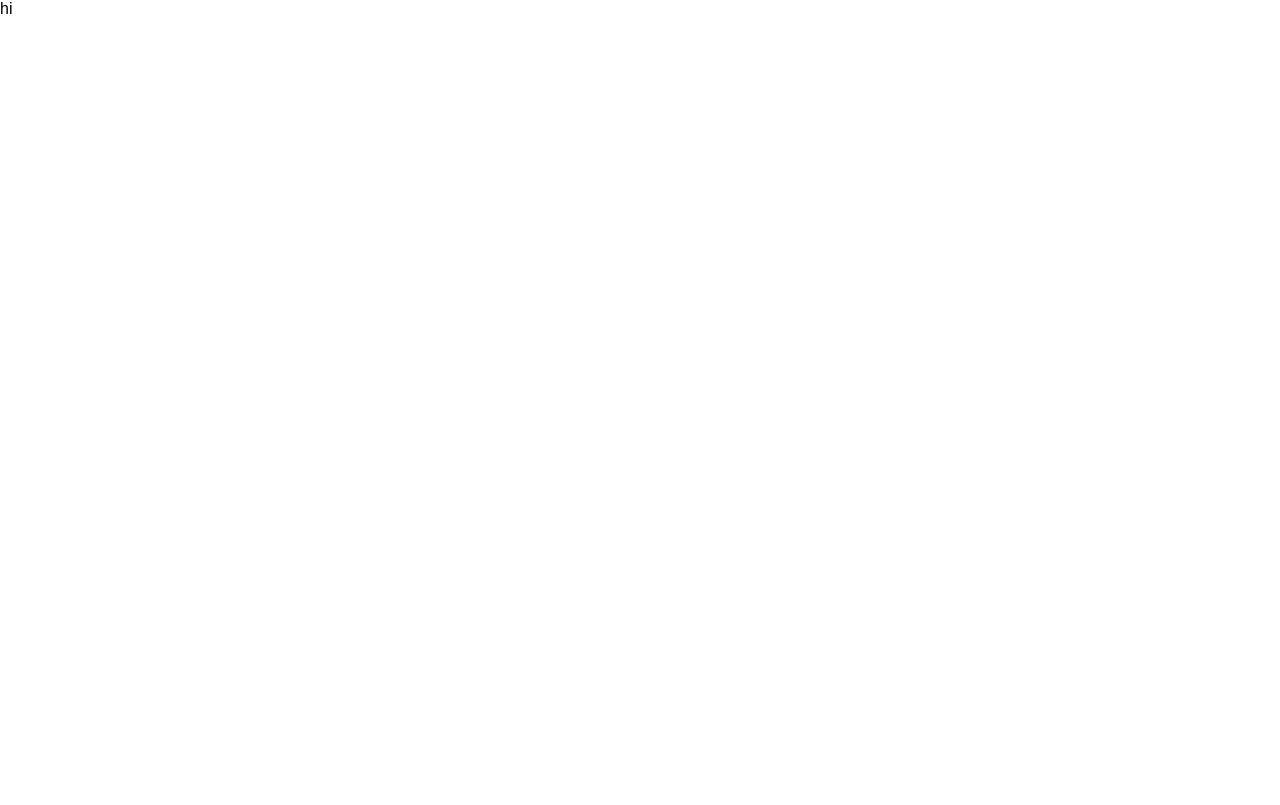
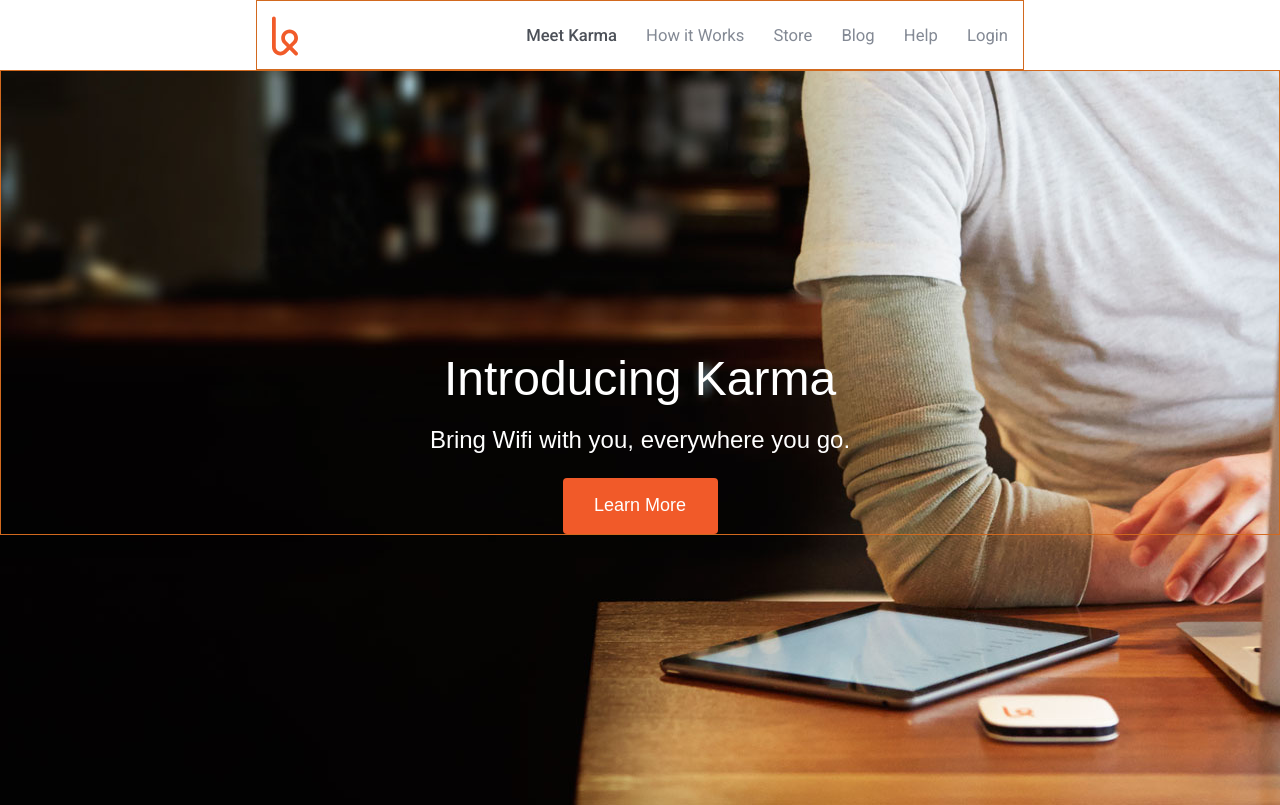
Before and after one commit to ingvillo/karma, a plain HTML site: page index.html in a window 1280 px wide. Drawn offline with Linux system fonts and the light colour scheme.

Commit message:
first commit

```diff
--- a/css/style.css
+++ b/css/style.css
@@ -1,3 +1,12 @@
+
+html {
+  box-sizing: border-box;
+}
+*, *:before, *:after {
+  box-sizing: inherit;
+}
+
+
 /*! normalize.css v3.0.2 | MIT License | git.io/normalize */
 
 /**
@@ -425,3 +434,99 @@
 th {
   padding: 0;
 }
+
+/* Puts grey background and border around divs for later deletion */
+
+body {
+    background-color: ;
+}
+
+div {
+    border: 1px solid Chocolate;
+}
+
+/* Navigation Section */
+
+
+.top-navigation {
+  background-color: white;
+}
+
+.top-navigation > .content {
+  width: 60%; /* 864px/1440px */
+  height:4.375rem;
+  margin: 0 auto;
+  padding: 0px 15px;
+}
+
+.top-navigation .links {
+    float: right;
+    font-family: 'Roboto', sans-serif;
+    color: #838994;
+    font-size: 1.04rem;
+    margin-top: 25px;
+    -webkit-font-smoothing: antialiased;
+}
+.top-navigation .links li {
+    display: inline-block;
+    margin-left: 25px;
+}
+.top-navigation .links .active {
+    color: #4c5058;
+    font-weight: 500;
+}
+.top-navigation .links li:hover {
+    cursor: pointer;
+    color: #333333;
+}
+.top-navigation .logo {
+  height: 4.375rem;
+}
+
+/* Introduction Section */
+
+.introduction {
+  background-image: url('../images/first-background.jpg');
+  background-position: center bottom;
+  background-repeat: no-repeat;
+  background-size: cover;
+  height: 45.938rem;
+  overflow: auto;
+}
+
+.introduction h1 {
+  margin-top: 17.5rem;
+  font-size: 3rem;
+}
+
+.introduction h1, .introduction h3 {
+  color: white;
+  text-align: center;
+  font-weight: 300;
+}
+
+h3 {
+  font-size: 1.5rem;
+  margin-top: -0.5em;
+}
+
+.big-button {
+  text-shadow: none;
+  width: 9.688rem;
+  background-color: #f15a29;
+  border-color: #f15a29;
+  border-radius: 4px;
+  border-style: none;
+  padding: 1rem 1.5rem;
+  color: white;
+  font-size: 1.125rem;
+  line-height: 1.33;
+  margin: 0 auto;
+  display: block;
+}
+
+button:hover {
+  background-color: #d9400e;
+  border-color: #cf3d0e;
+  cursor: pointer;
+}
--- a/index.html
+++ b/index.html
@@ -4,8 +4,28 @@
 	<meta charset="UTF-8">
 	<title>Document</title>
 	<link rel="stylesheet" href="css/style.css">
+	<link href='http://fonts.googleapis.com/css?family=Roboto:400,500,300' rel='stylesheet' type='text/css'>
 </head>
 <body>
-	hi
+	<nav class="top-navigation">
+    	<div class="content">
+        	<ul class="links">
+            	<li class="active">Meet Karma</li>
+            	<li>How it Works</li>
+            	<li>Store</li>
+            	<li>Blog</li>
+            	<li>Help</li>
+            	<li>Login</li>
+        	</ul>
+        	<img class="logo" src="images/karma-logo.svg" alt="Logo Image" width="26px">
+    	</div>
+	</nav>
+	<section class="introduction">
+		<div class="content">
+			<h1>Introducing Karma</h1>
+			<h3>Bring Wifi with you, everywhere you go.</h3>
+				<button class="big-button">Learn More</button>
+		</div>
+	</section>
 </body>
 </html>
```
